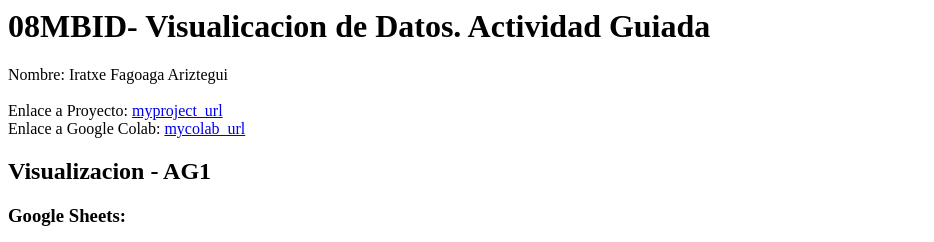
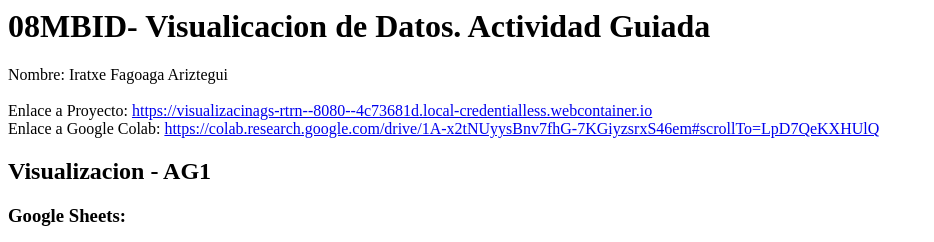
Before and after one commit to iratxefagoaga/Visualizaci-n---AGs, a website: page index.html in a window 1280 px wide. Shown: the top 242 px of the page, without its empty margins (0-934 px from the left). Drawn offline with Linux system fonts and the light colour scheme.

Commit message:
cambio urls

```diff
--- a/index.html
+++ b/index.html
@@ -6,10 +6,10 @@ Nombre: Iratxe Fagoaga Ariztegui
 <br>
 <br>
 Enlace a Proyecto:
-<a href="https://visualizacinags-rtrn--8080--4c73681d.local-credentialless.webcontainer.io">myproject_url</a>
+<a href="https://visualizacinags-rtrn--8080--4c73681d.local-credentialless.webcontainer.io">https://visualizacinags-rtrn--8080--4c73681d.local-credentialless.webcontainer.io</a>
 <br>
 Enlace a Google Colab:
-<a href="https://colab.research.google.com/drive/1A-x2tNUyysBnv7fhG-7KGiyzsrxS46em#scrollTo=LpD7QeKXHUlQ">mycolab_url</a>
+<a href="https://colab.research.google.com/drive/1A-x2tNUyysBnv7fhG-7KGiyzsrxS46em#scrollTo=LpD7QeKXHUlQ">https://colab.research.google.com/drive/1A-x2tNUyysBnv7fhG-7KGiyzsrxS46em#scrollTo=LpD7QeKXHUlQ</a>
 
 <h2>Visualizacion - AG1 </h2>
 
```
